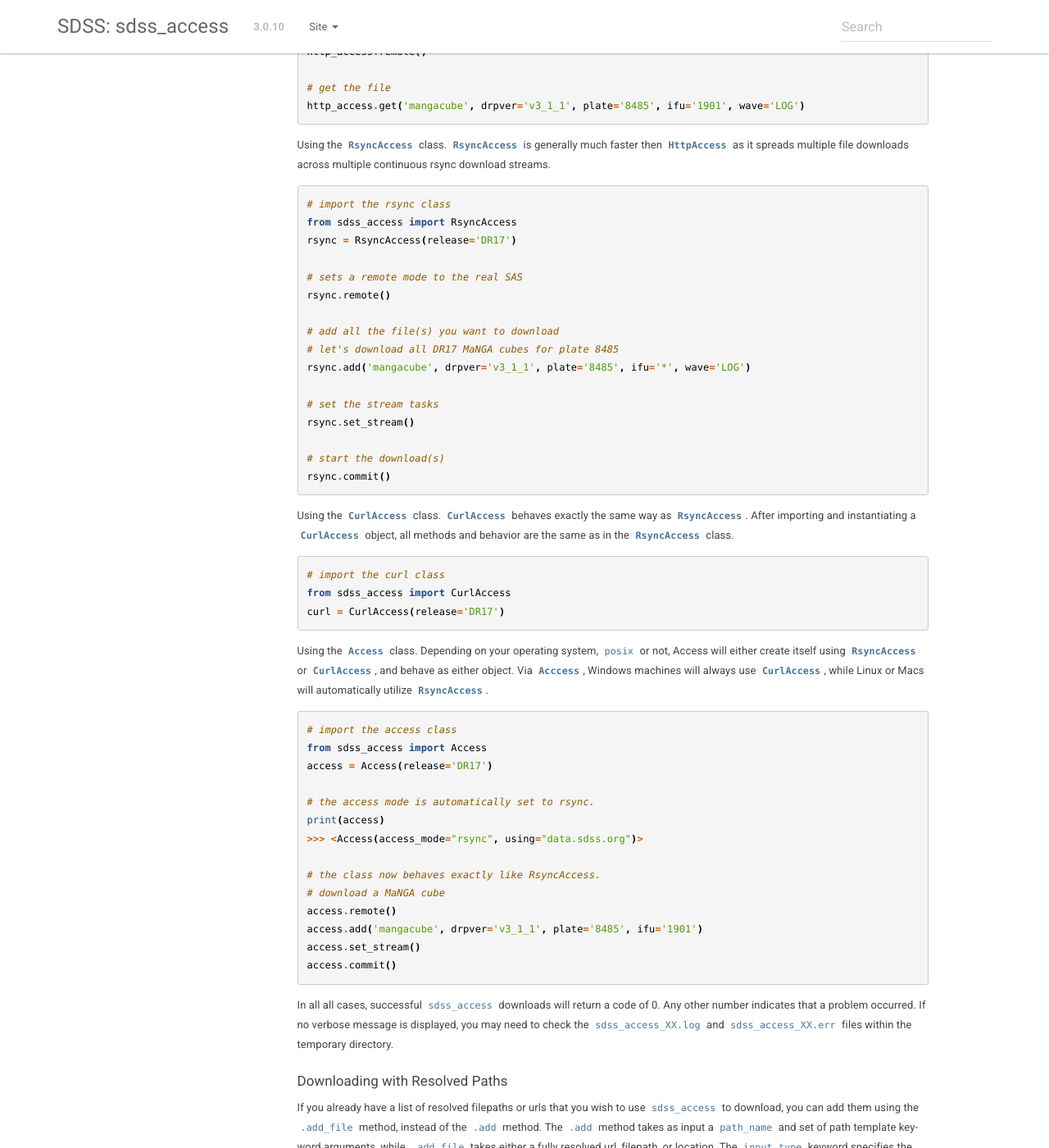
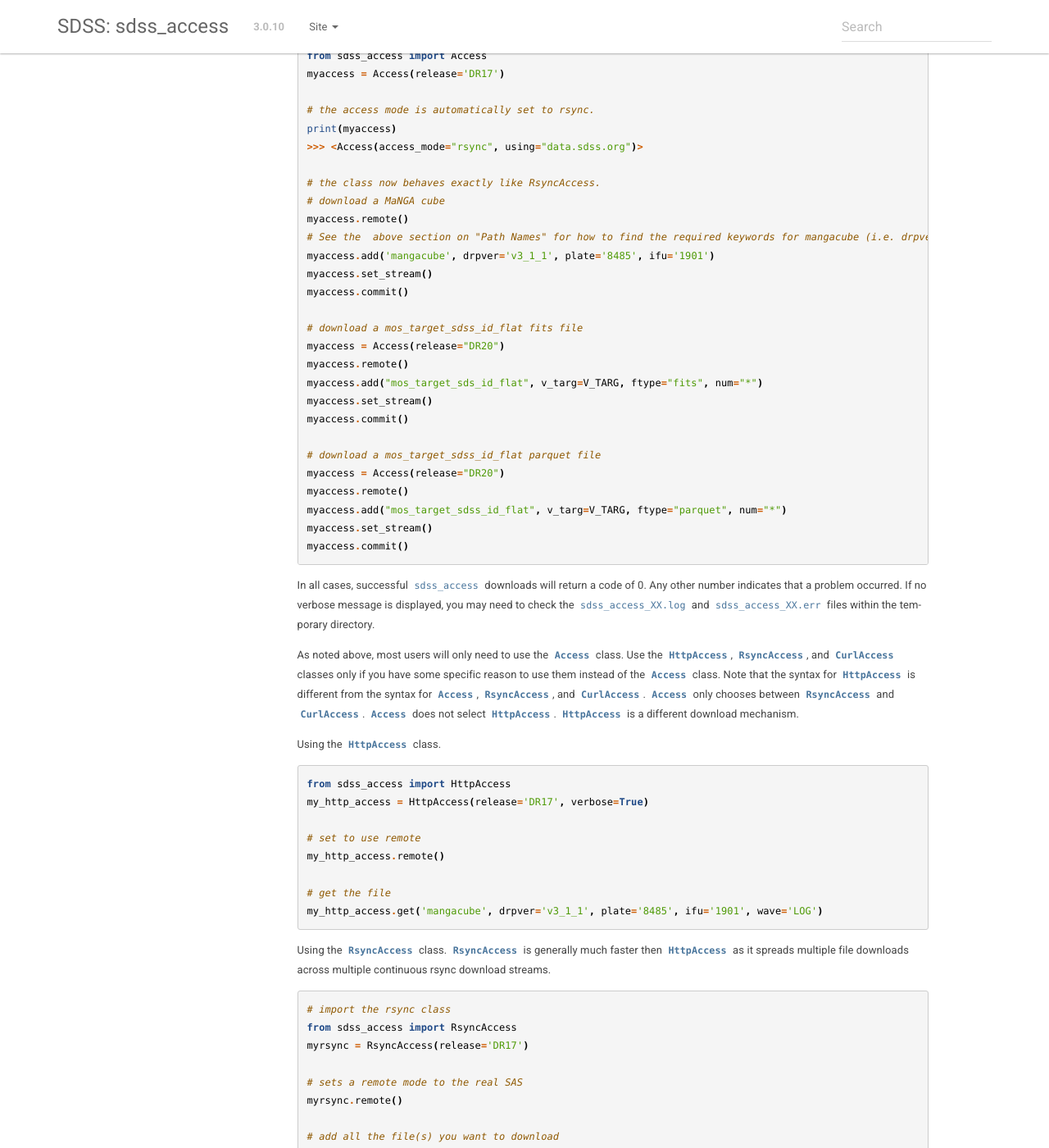
Before and after one commit to sdss/sdss_access, a Sphinx documentation site: the page built from docs/sphinx/intro.rst, in a window 1280 px wide and 1400 px high, scrolled down 4360 px. Shown: the whole window at 82% size. Built offline with Sphinx 7.4.7, drawn with Linux system fonts in a browser that asks for light colours; the version number is read from the project's files by our own code; some of the changed text lies outside the part shown.

Commit message:
edit intro.rst (#90)
* edit intro.rst

* edit intro.rst

* edit intro.rst

* edit intro.rst

* edit intro.rst

* edit intro.rst

```diff
--- a/docs/sphinx/intro.rst
+++ b/docs/sphinx/intro.rst
@@ -4,7 +4,7 @@
 Introduction to sdss_access
 ===============================
 
-SDSS Access provides a convenient way of navigating local and remote filesystem paths from the Science Archive Server (SAS).
+SDSS Access provides a convenient way of navigating local and remote filesystem paths from the Science Archive Server (SAS). ``sdss_access`` can be used to download files from the SAS.
 ``sdss_access`` uses the SDSS Tree product for all path look-ups.
 
 Concept
@@ -31,15 +31,17 @@
 Path Generation
 ---------------
 
-You can generate full paths to local files easily with `Path.full <.BasePath.full>`.
+The class Path can be regarded as an abstract path.
+As shown below, you can generate full paths to local files with `Path.full <.BasePath.full>`.
+The full paths are concrete paths.
 ::
 
     # import the path
     from sdss_access import Path
-    path = Path(release='dr17')
+    mypath = Path(release='dr17')
 
     # generate a file system path
-    path.full('mangacube', drpver='v3_1_1', plate='8485', ifu='1901', wave='LOG')
+    mypath.full('mangacube', drpver='v3_1_1', plate='8485', ifu='1901', wave='LOG')
     '/Users/Brian/Work/sdss/sas/dr17/manga/spectro/redux/v3_1_1/8485/stack/manga-8485-1901-LOGCUBE.fits.gz'
 
 Note that this only generates a path. The file may not actually exist locally.  If you want to generate a URL path to
@@ -209,6 +211,7 @@
 for more information.
 
 sdss_access has four classes designed to facilitate access to SAS data.
+Most users, will only need to  use the  `.Access` class.
 
 - **Access** - class that automatically decides between `.RsyncAccess` and `.CurlAccess` based on the operating system.
 - **HttpAccess** - uses the `urllib` package to download data using a direct http request
@@ -218,18 +221,62 @@
 Note that all remote access classes, after instantiation, must call the `Access.remote <.BaseAccess.remote>` method before
 adding paths to ensure successful downloading of data.
 
+
+Using the `.Access` class.  Depending on your operating system, ``posix`` or not, Access will either create itself using
+`.RsyncAccess` or `.CurlAccess`, and behave as either object.  Via `.Acccess`, Windows machines will always use `.CurlAccess`,
+while Linux or Macs will automatically utilize `.RsyncAccess`.
+::
+
+    # import the access class
+    from sdss_access import Access
+    myaccess = Access(release='DR17')
+
+    # the access mode is automatically set to rsync.
+    print(myaccess)
+    >>> <Access(access_mode="rsync", using="data.sdss.org")>
+
+    # the class now behaves exactly like RsyncAccess.
+    # download a MaNGA cube
+    myaccess.remote()
+    # See the  above section on "Path Names" for how to find the required keywords for mangacube (i.e. drpver, plate, ifu)
+    myaccess.add('mangacube', drpver='v3_1_1', plate='8485', ifu='1901')
+    myaccess.set_stream()
+    myaccess.commit()
+
+    # download a mos_target_sdss_id_flat fits file
+    myaccess = Access(release="DR20")
+    myaccess.remote()
+    myaccess.add("mos_target_sds_id_flat", v_targ=V_TARG, ftype="fits", num="*")
+    myaccess.set_stream()
+    myaccess.commit()
+
+    # download a mos_target_sdss_id_flat parquet file
+    myaccess = Access(release="DR20")
+    myaccess.remote()
+    myaccess.add("mos_target_sdss_id_flat", v_targ=V_TARG, ftype="parquet", num="*")
+    myaccess.set_stream()
+    myaccess.commit()
+
+
+In all cases, successful ``sdss_access`` downloads will return a code of 0. Any other number indicates that a problem
+occurred.  If no verbose message is displayed, you may need to check the ``sdss_access_XX.log`` and ``sdss_access_XX.err``
+files within the temporary directory.
+
+As noted above, most users will only need to  use the  `.Access` class.
+Use the `.HttpAccess`, `.RsyncAccess`, and `.CurlAccess` classes only if you have  some specific reason to  use them instead of the  `.Access` class.
+Note that the  syntax for `.HttpAccess` is different from the  syntax for `.Access`, `.RsyncAccess`, and `.CurlAccess`.  `.Access` only chooses between `.RsyncAccess` and `.CurlAccess`.  `.Access` does not select `.HttpAccess`. `.HttpAccess` is a different download mechanism.
+
 Using the `.HttpAccess` class.
-
 ::
 
     from sdss_access import HttpAccess
-    http_access = HttpAccess(release='DR17', verbose=True)
+    my_http_access = HttpAccess(release='DR17', verbose=True)
 
     # set to use remote
-    http_access.remote()
+    my_http_access.remote()
 
     # get the file
-    http_access.get('mangacube', drpver='v3_1_1', plate='8485', ifu='1901', wave='LOG')
+    my_http_access.get('mangacube', drpver='v3_1_1', plate='8485', ifu='1901', wave='LOG')
 
 Using the `.RsyncAccess` class.  `.RsyncAccess` is generally much faster then `.HttpAccess` as it spreads multiple
 file downloads across multiple continuous rsync download streams.
@@ -238,20 +285,20 @@
 
     # import the rsync class
     from sdss_access import RsyncAccess
-    rsync = RsyncAccess(release='DR17')
+    myrsync = RsyncAccess(release='DR17')
 
     # sets a remote mode to the real SAS
-    rsync.remote()
+    myrsync.remote()
 
     # add all the file(s) you want to download
     # let's download all DR17 MaNGA cubes for plate 8485
-    rsync.add('mangacube', drpver='v3_1_1', plate='8485', ifu='*', wave='LOG')
+    myrsync.add('mangacube', drpver='v3_1_1', plate='8485', ifu='*', wave='LOG')
 
     # set the stream tasks
-    rsync.set_stream()
+    myrsync.set_stream()
 
     # start the download(s)
-    rsync.commit()
+    myrsync.commit()
 
 Using the `.CurlAccess` class.  `.CurlAccess` behaves exactly the same way as `.RsyncAccess`.  After importing and
 instantiating a `.CurlAccess` object, all methods and behavior are the same as in the `.RsyncAccess` class.
@@ -259,31 +306,9 @@
 
     # import the curl class
     from sdss_access import CurlAccess
-    curl = CurlAccess(release='DR17')
+    mycurl = CurlAccess(release='DR17')
 
-Using the `.Access` class.  Depending on your operating system, ``posix`` or not, Access will either create itself using
-`.RsyncAccess` or `.CurlAccess`, and behave as either object.  Via `.Acccess`, Windows machines will always use `.CurlAccess`,
-while Linux or Macs will automatically utilize `.RsyncAccess`.
-::
 
-    # import the access class
-    from sdss_access import Access
-    access = Access(release='DR17')
-
-    # the access mode is automatically set to rsync.
-    print(access)
-    >>> <Access(access_mode="rsync", using="data.sdss.org")>
-
-    # the class now behaves exactly like RsyncAccess.
-    # download a MaNGA cube
-    access.remote()
-    access.add('mangacube', drpver='v3_1_1', plate='8485', ifu='1901')
-    access.set_stream()
-    access.commit()
-
-In all all cases, successful ``sdss_access`` downloads will return a code of 0. Any other number indicates that a problem
-occurred.  If no verbose message is displayed, you may need to check the ``sdss_access_XX.log`` and ``sdss_access_XX.err``
-files within the temporary directory.
 
 Downloading with Resolved Paths
 ^^^^^^^^^^^^^^^^^^^^^^^^^^^^^^^
@@ -296,16 +321,16 @@
 ::
 
     from sdss_access import RsyncAccess
-    rsync = RsyncAccess(release='DR17')
-    rsync.remote()
+    myrsync = RsyncAccess(release='DR17')
+    myrsync.remote()
 
     # add a url to the stream for download
     url = 'rsync://dtn.sdss.org/dr17/manga/spectro/redux/v3_1_1/8485/stack/manga-8485-1901-LOGCUBE.fits.gz'
-    rsync.add_file(f, input_type='url')
+    myrsync.add_file(f, input_type='url')
 
     # add a file to the stream for download
     path = '/Users/Brian/Work/sdss/sas/dr17/manga/spectro/redux/v3_1_1/8485/stack/manga-8485-1902-LOGCUBE.fits.gz'
-    rsync.add_file(path, input_type='filepath')
+    myrsync.add_file(path, input_type='filepath')
 
 Following Symlinks
 ^^^^^^^^^^^^^^^^^^
@@ -316,13 +341,13 @@
 ::
 
     from sdss_access import RsyncAccess
-    rsync = RsyncAccess(release='DR17')
-    rsync.remote()
-    rsync.add('mangacube', drpver='v3_1_1', plate='8485', ifu='*', wave='LOG')
-    rsync.set_stream()
+    myrsync = RsyncAccess(release='DR17')
+    myrsync.remote()
+    myrsync.add('mangacube', drpver='v3_1_1', plate='8485', ifu='*', wave='LOG')
+    myrsync.set_stream()
 
     # disable follow_symlinks
-    rsync.commit(follow_symlinks=False)
+    myrsync.commit(follow_symlinks=False)
 
 
 Accessing SDSS-V Products
@@ -334,8 +359,8 @@
 ::
 
     >>> from sdss_access import Access
-    >>> access = Access()
-    >>> access
+    >>> myaccess = Access()
+    >>> myaccess
     <Access(access_mode="rsync", using="data.sdss5.org")>
 
 As with SDSS-IV, ``sdss_access`` requires valid authentication to download
@@ -348,11 +373,11 @@
 ::
 
     from sdss_access import Access
-    access = Access()
-    access.remote()
-    access.add('rsCompleteness', observatory='apo', plan='epsilon-2-core-*')
-    access.set_stream()
-    access.commit()
+    myaccess = Access()
+    myaccess.remote()
+    myaccess.add('rsCompleteness', observatory='apo', plan='epsilon-2-core-*')
+    myaccess.set_stream()
+    myaccess.commit()
 
 .. note::
     As of ``version >= 3.0.0``, and ``tree >= 4.0.0`` the default config of "sdsswork" is for SDSS-V
@@ -371,18 +396,18 @@
 
     # import the path and set it to use the DR17 release
     from sdss_access.path import Path
-    path = Path(release='DR17')
+    mypath = Path(release='DR17')
 
     # check if a public path
-    path.public
+    mypath.public
     True
 
     # generate a file system path
-    path.full('mangacube', drpver='v3_1_1', plate=8485, ifu=1901, wave='LOG')
+    mypath.full('mangacube', drpver='v3_1_1', plate=8485, ifu=1901, wave='LOG')
     '/Users/Brian/Work/sdss/sas/dr17/manga/spectro/redux/v3_1_1/8485/stack/manga-8485-1901-LOGCUBE.fits.gz'
 
     # setup rsync access to download public data from DR17
-    rsync = RsyncAccess(public=True, release='DR17')
+    myrsync = RsyncAccess(public=True, release='DR17')
 
 .. _sdss-access-svn:
 
```
Also changed, not shown: other parts of docs/sphinx/intro.rst (+30 -30 lines).
